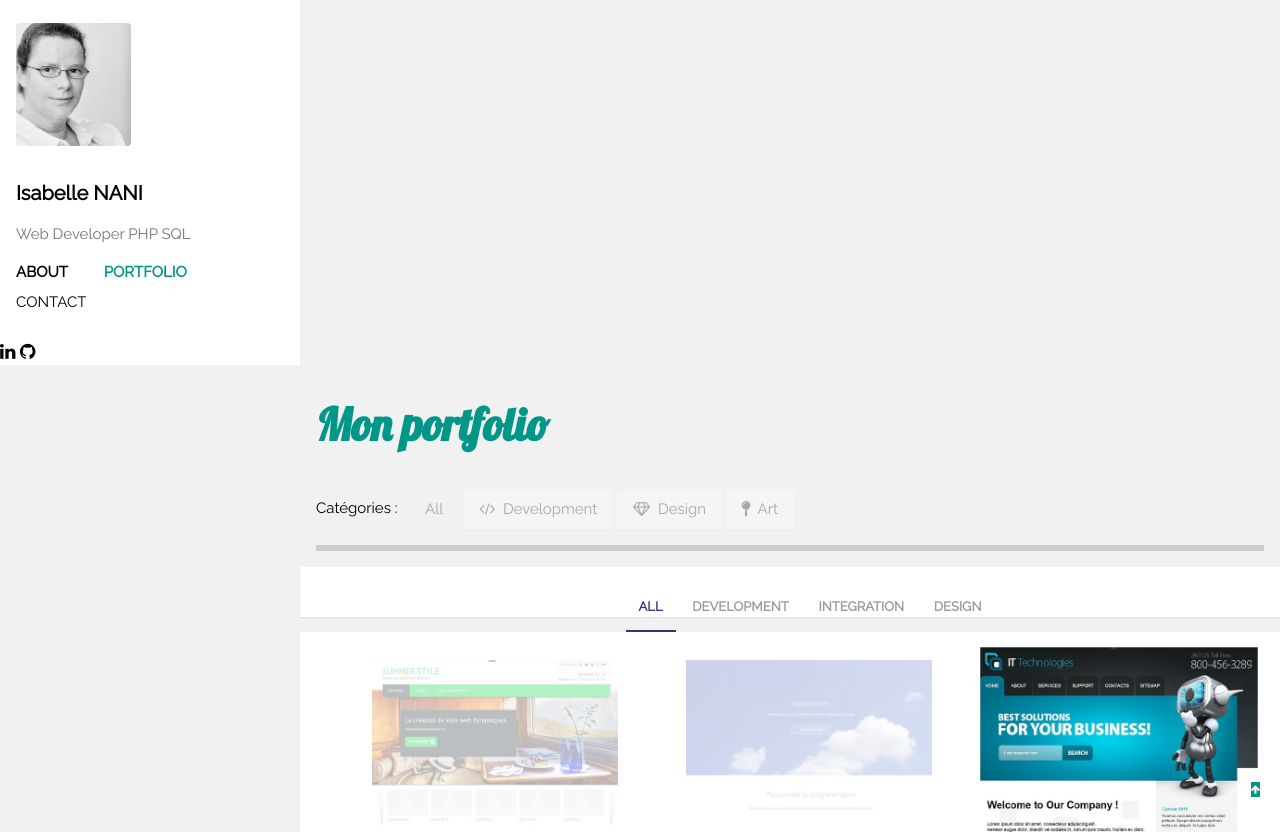
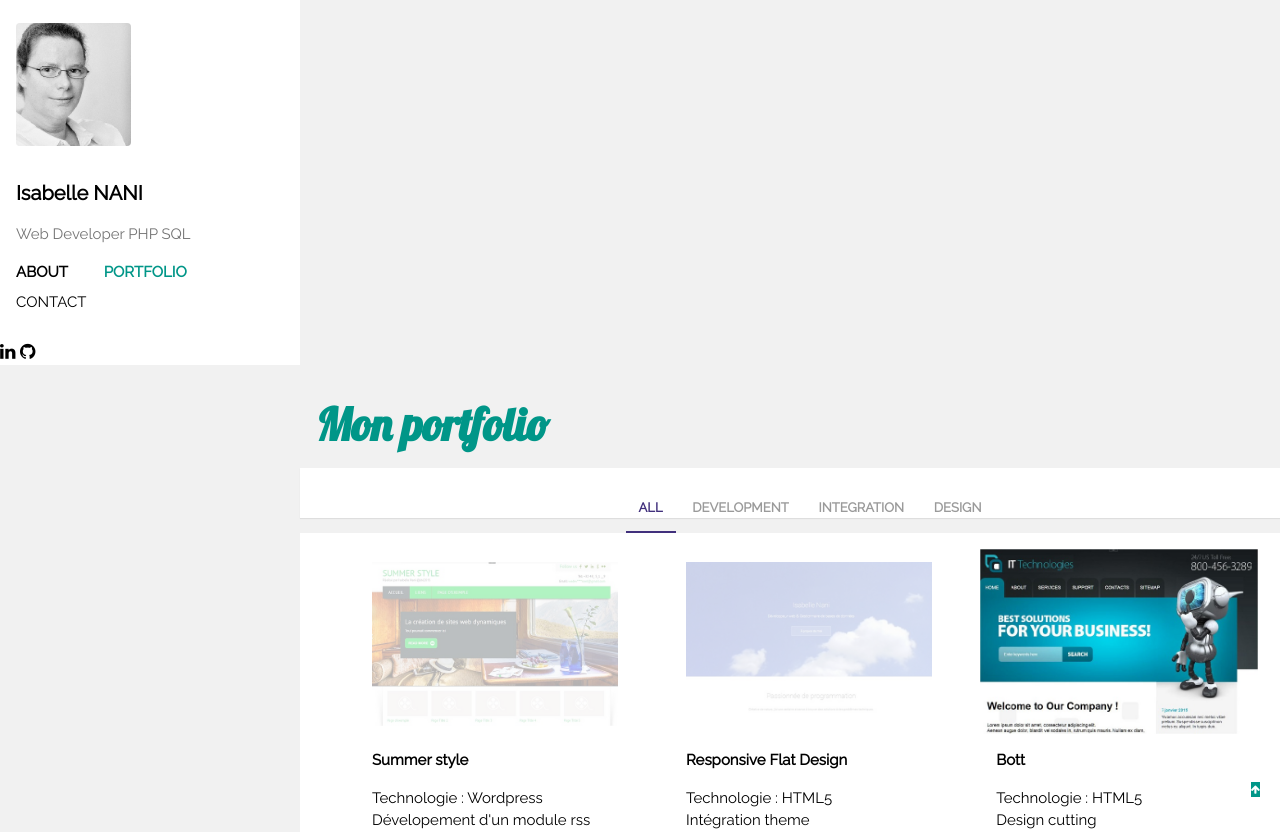
Before and after one commit to iNani27/w3-portfolio, a PHP site: page /bootstrap_theinani/ in a window 1280 px wide. Shown: the top 832 px of the page. Run offline with PHP 8.4, Linux system fonts and the light colour scheme; some libraries are stand-ins or nearby versions.

Commit message:
Update index.php

```diff
--- a/w3/index.php
+++ b/w3/index.php
@@ -22,14 +22,14 @@ include_once 'view/inc/meta.php';
             <span class="w3-opennav w3-hide-large w3-xxlarge w3-hover-text-grey" onclick="w3_open()"><i class="fa fa-bars"></i></span>
             <h1 class="w3-animate-opacity w3-font-3 w3-text-teal w3-lobster font-effect-brick-sign"><b>Mon portfolio</b></h1>
 
-            <div class="w3-section w3-bottombar w3-padding-16">
+           <!-- <div class="w3-section w3-bottombar w3-padding-16">
                 <span>Catégories :  </span>
                 <button class="w3-btn w3-disabled"> All </button>
                 <button class="w3-btn w3-disabled w3-white"><i class="fa fa-code"></i>  Development </button>
                 <button class="w3-btn w3-disabled w3-white w3-hide-small"><i class="fa fa-diamond"></i>  Design</button>
                 <button class="w3-btn w3-disabled w3-white w3-hide-small"><i class="fa fa-map-pin"></i>  Art</button>
             </div>
-
+-->
 
         </header>
 
```
